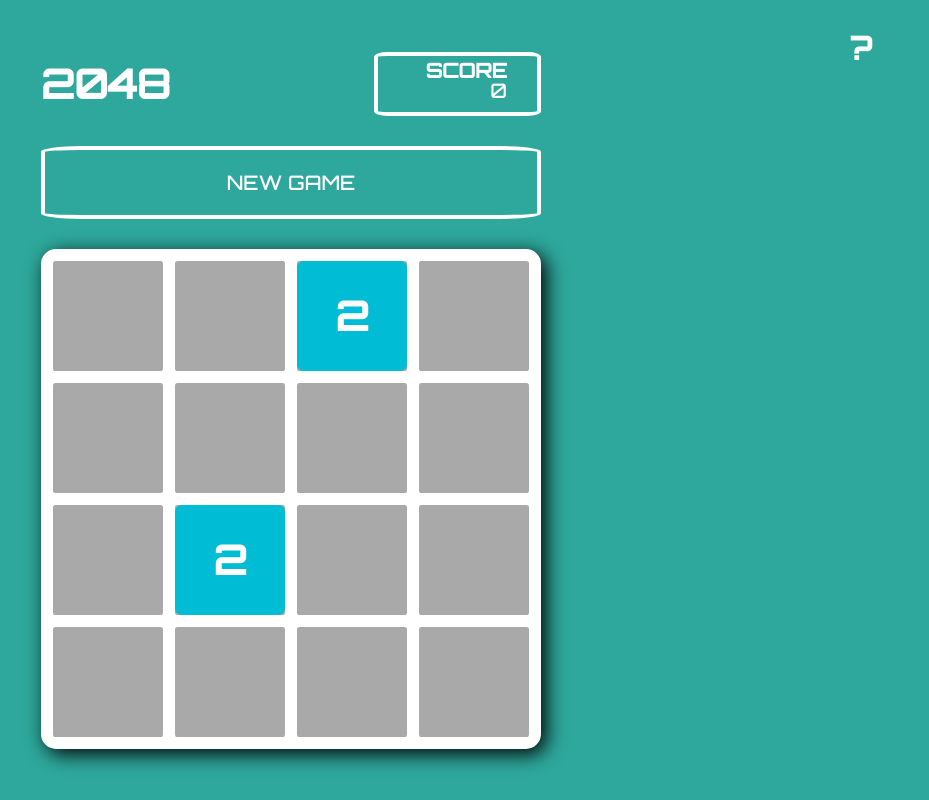
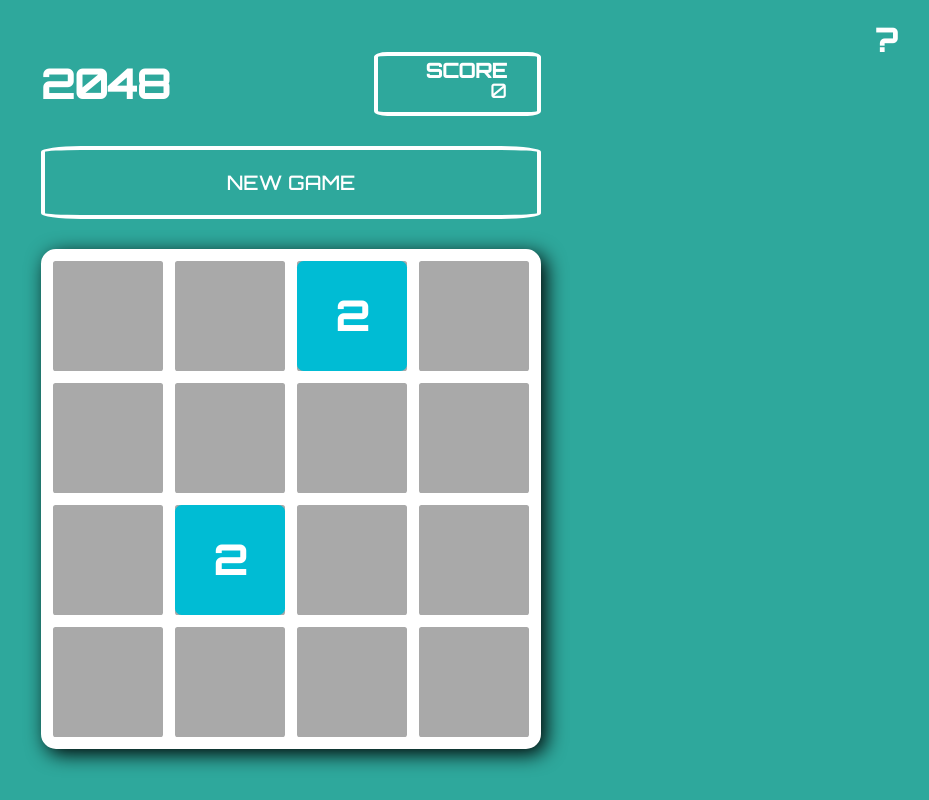
Before and after one commit to erlan-zharkeev/2048, a website built with webpack: page src/pug/index.pug in a window 1280 px wide. Shown: the whole page, without its empty margins (349-1278 px from the left). Built offline with nearby package versions, Linux system fonts and the light colour scheme.

Commit message:
fix icon position

```diff
--- a/src/assets/styles/message.scss
+++ b/src/assets/styles/message.scss
@@ -49,8 +49,8 @@
 
 .question-icon {
   position: absolute;
-  top: 2%;
-  right: 3%;
+  top: 1%;
+  right: 1%;
   z-index: 1;
   font-size: 4rem;
 }
```
